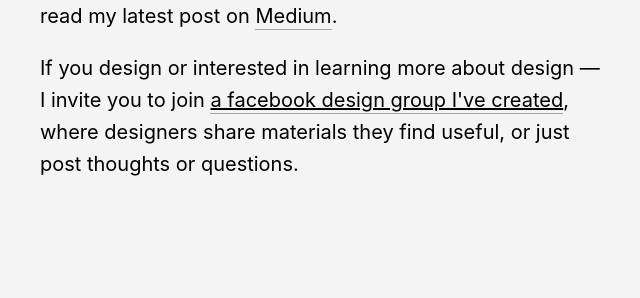
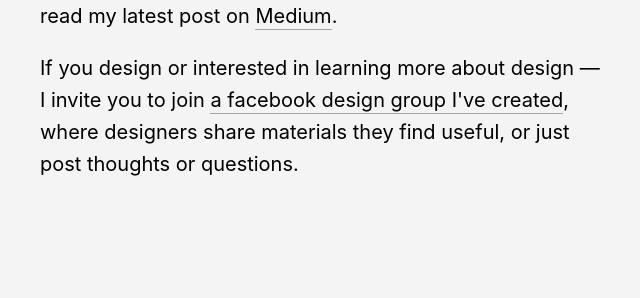
Before and after one commit to sherzodmax/sherzod.co, a Jekyll site: the page index.html, which Jekyll copies as it is, in a window 1280 px wide and 900 px high, scrolled down 3066 px. Shown: the part 152-450 px from the top of the window, without its empty margins (316-956 px from the left). Built offline with Jekyll 4.4.1, drawn with Linux system fonts in a browser that asks for light colours.

Commit message:
operator image optim again

```diff
--- a/index.html
+++ b/index.html
@@ -158,7 +158,7 @@ $(document).ready(function() {
         <!-- <b> Meanwhile you can check out my blog(writing?) — <link>check it out</link>.  / Sometimes I write about design and just random tips and tricks / memos.-->
       </p>
       <p>
-        If you design or interested in learning more about design &mdash; I invite you to join <a href="https://www.facebook.com/groups/svdesigners/" class="" style="text-decoration: underline;">a facebook design group I've created</a>, where designers share materials they find useful, or just post thoughts or questions.
+        If you design or interested in learning more about design &mdash; I invite you to join <a href="https://www.facebook.com/groups/svdesigners/" class="" style="">a facebook design group I've created</a>, where designers share materials they find useful, or just post thoughts or questions.
       </p>
         <!-- <img src="images/yahooaward.v3.png" class="pv4 w-100"></img> -->
     </div>
```
Also changed, not shown: images/operator-cs-theme@2x.jpg, 2 other files.
